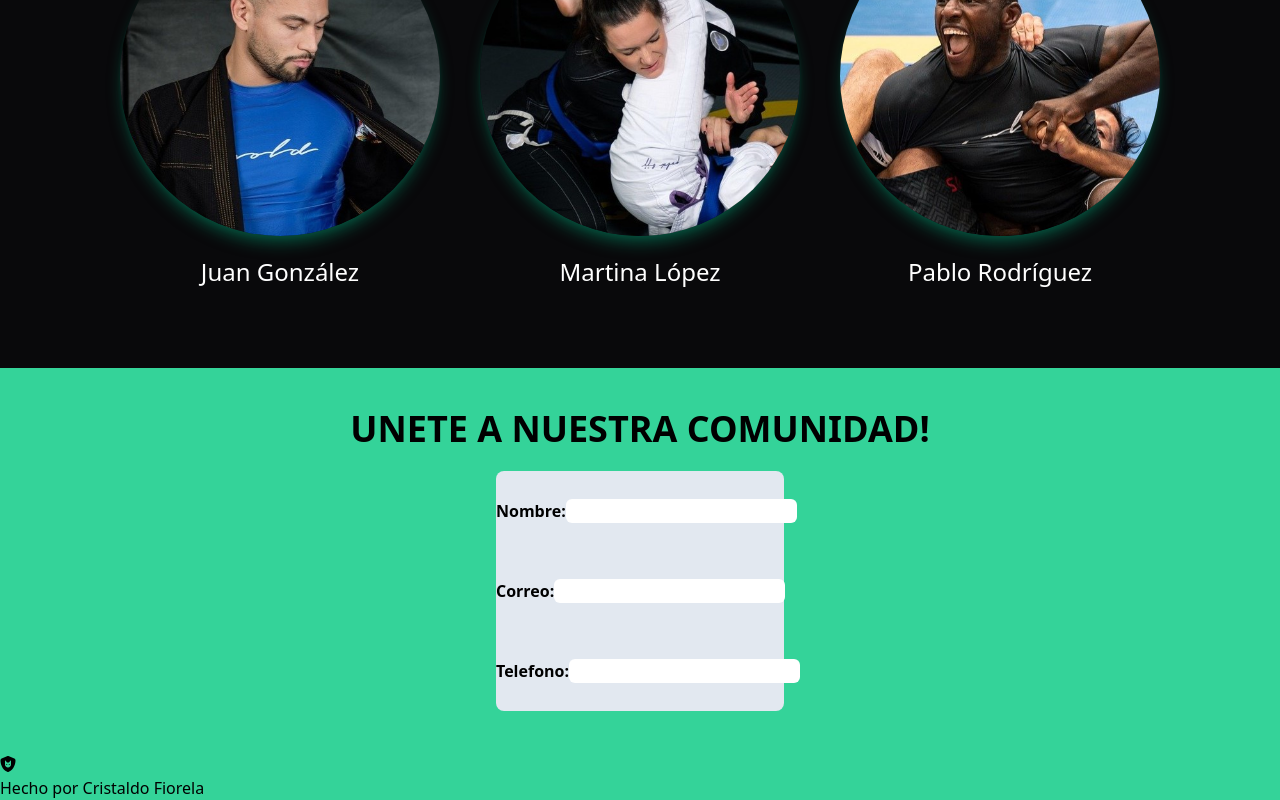
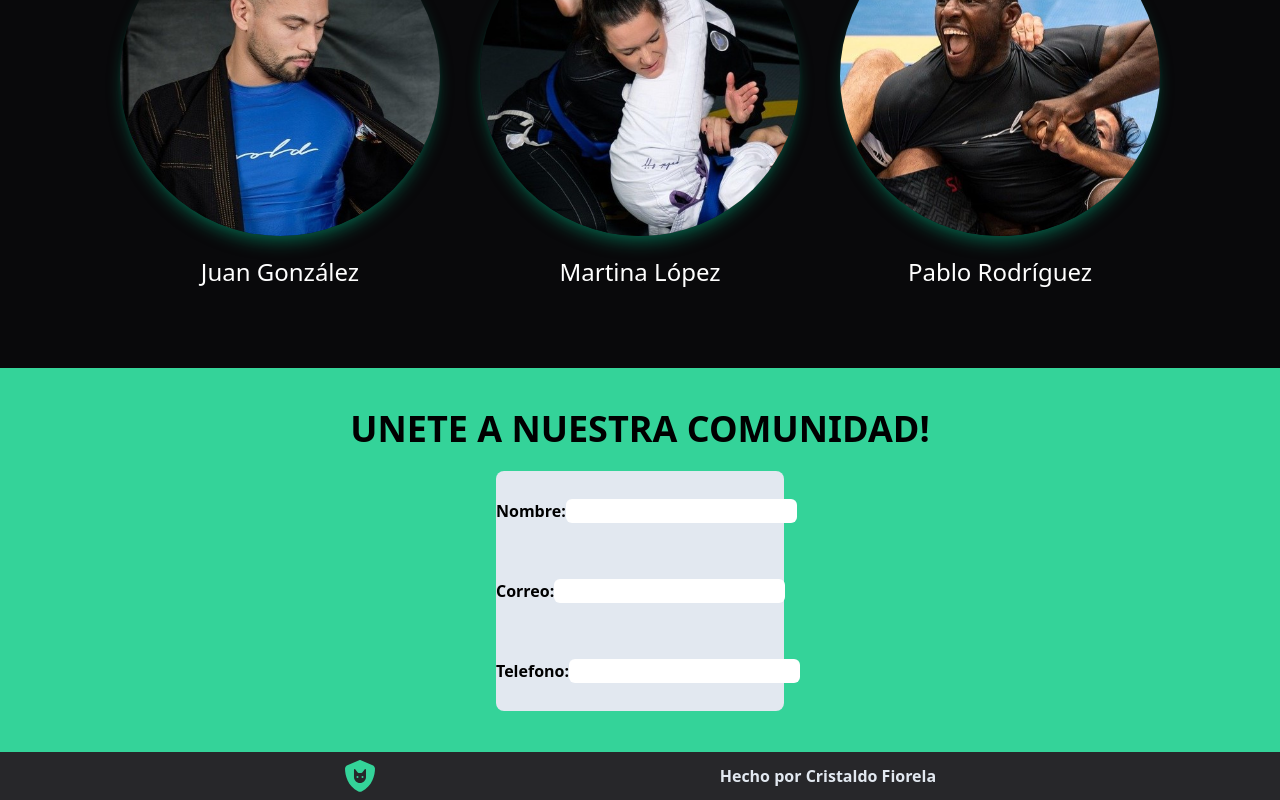
Before and after one commit to Cristaldo-Fiorela/Academia-JiuJitsu-JAVA, a React (Vite) app: page / in a window 1280 px wide. Shown: the part 1394-2194 px from the top of the page. Built offline with nearby package versions, Linux system fonts and the light colour scheme.

Commit message:
estilos de segunda seccion de footer

```diff
--- a/src/assets/components/Footer.jsx
+++ b/src/assets/components/Footer.jsx
@@ -5,8 +5,8 @@ function Footer() {
     return (
         <>
             <footer className='bg-emerald-400'>
-                <section className='py-10 flex flex-col justify-around items-center h-96'>
-                    <h2 className='text-2xl lg:text-4xl font-bold uppercase'>Unete a nuestra comunidad!</h2>
+                <section className='py-10 flex flex-col justify-around items-center h-96 w-full'>
+                    <h2 className='text-2xl lg:text-4xl font-bold uppercase text-center'>Unete a nuestra comunidad!</h2>
                     <form className='bg-slate-200 h-60 w-72 mt-5 rounded-lg flex flex-wrap justify-center items-center'>
                         <div className='flex w-full justify-around'>
                             <label htmlFor="nombre" className='font-bold'>Nombre:</label>
@@ -22,9 +22,9 @@ function Footer() {
                         </div>
                     </form>
                 </section>
-                <section>
-                    <FontAwesomeIcon icon={faShieldCat} />
-                    <h3>Hecho por Cristaldo Fiorela</h3>
+                <section className='bg-zinc-800 h-30 flex justify-evenly items-center py-2'>
+                    <FontAwesomeIcon icon={faShieldCat} className='text-emerald-400 h-8' />
+                    <h3 className='font-semibold text-slate-200'>Hecho por Cristaldo Fiorela</h3>
                 </section>
             </footer>
         </>
```
